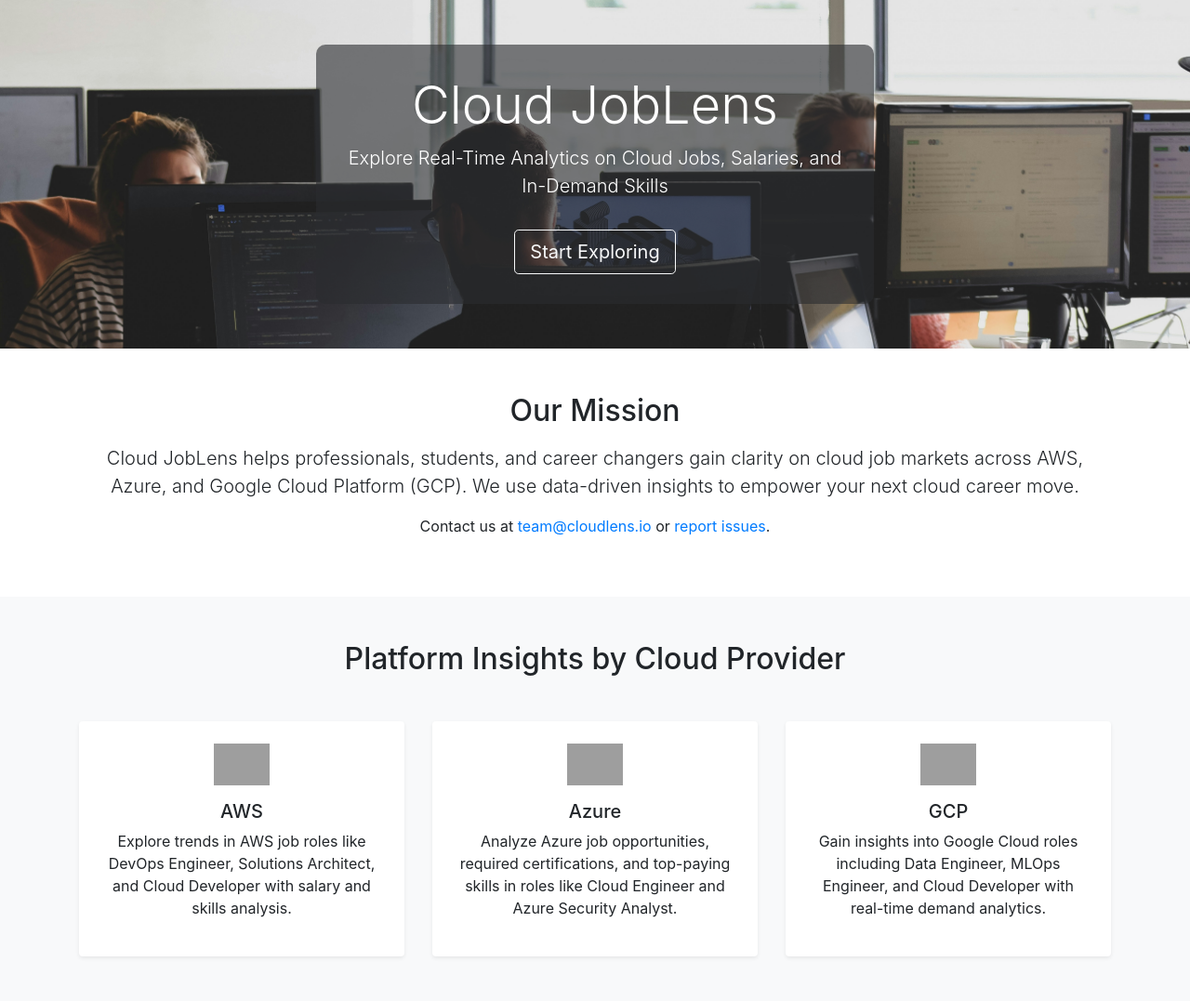
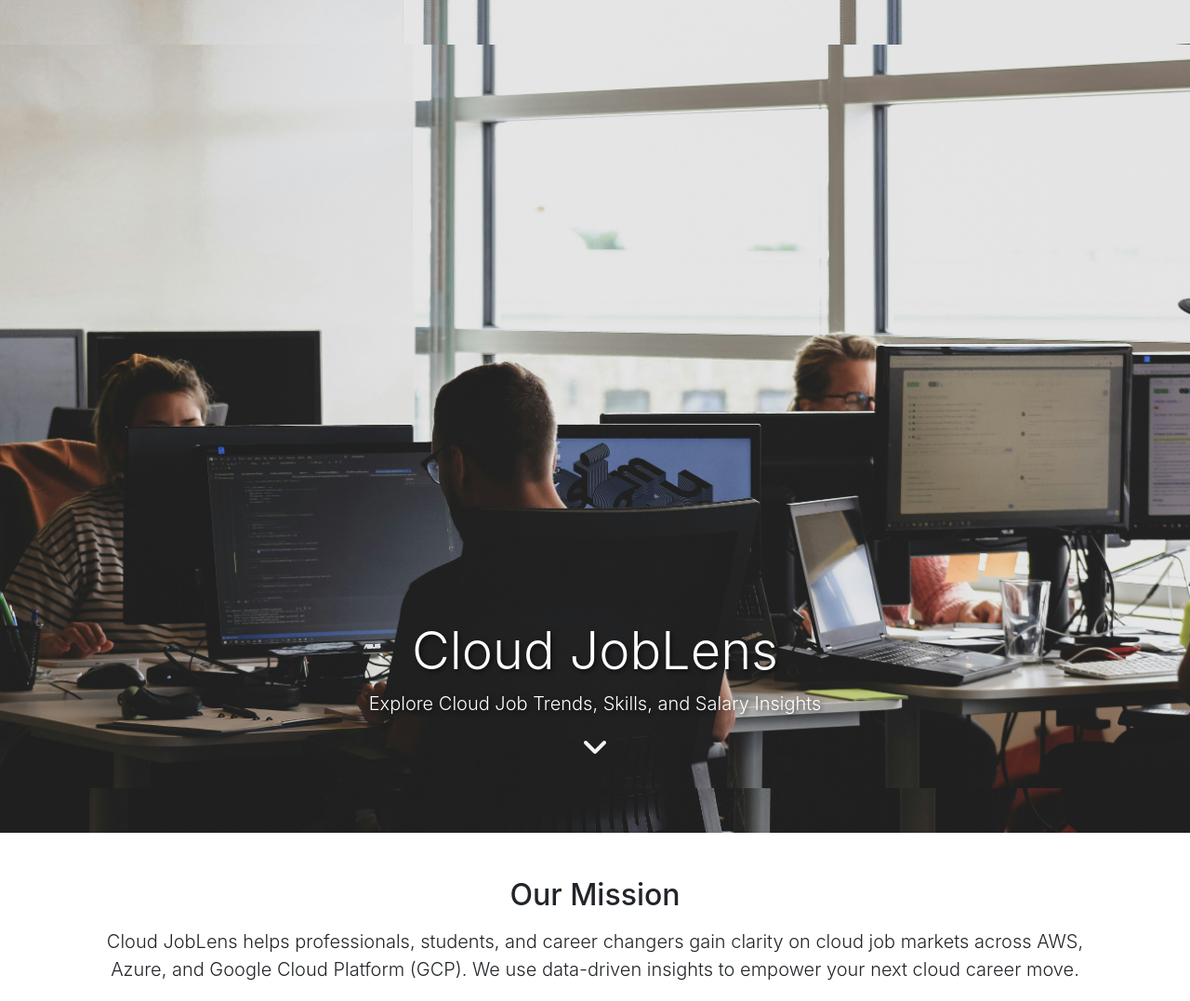
Before and after one commit to nikhil-basuthker/employee_portal_team4, a Flask app: page / in a window 1280 px wide. Shown: the part 56-1133 px from the top of the page at 93% size. Run offline with Flask 3, Linux system fonts and the light colour scheme; some libraries are stand-ins or nearby versions; grey boxes are pictures that could not be loaded.

Commit message:
edited background image

```diff
--- a/app/templates/home.html
+++ b/app/templates/home.html
@@ -11,19 +11,18 @@
   background: url('{{ url_for('static', filename='images/background.png') }}') no-repeat center center;
   background-size: cover;
 ">
-  <div class="container d-flex justify-content-center">
-    <div style="
-      background: rgba(42, 44, 47, 0.6);
-      padding: 2rem;
-      border-radius: 10px;
-      max-width: 600px;
-      width: 100%;
-    ">
-      <h1 class="display-4 fw-bold">Cloud JobLens</h1>
-      <p class="lead">Explore Real-Time Analytics on Cloud Jobs, Salaries, and In-Demand Skills</p>
-      <a href="#platforms" class="btn btn-outline-light btn-lg mt-3">Start Exploring</a>
+  <div class="banner-container">
+    <img id="banner" src="{{ url_for('static', filename='images/background.png') }}" alt="Banner Image">
+    <div class="banner-text">
+        <h1 class="display-4">Cloud JobLens</h1>
+        <p class="lead">Explore Cloud Job Trends, Skills, and Salary Insights</p>
     </div>
-  </div>
+    <div class="scroll-down">
+        <a href="#how-it-works">
+            <i class="fas fa-angle-down"></i>
+        </a>
+    </div>
+</div>
 </header>
 
 <!-- Mission -->
```
